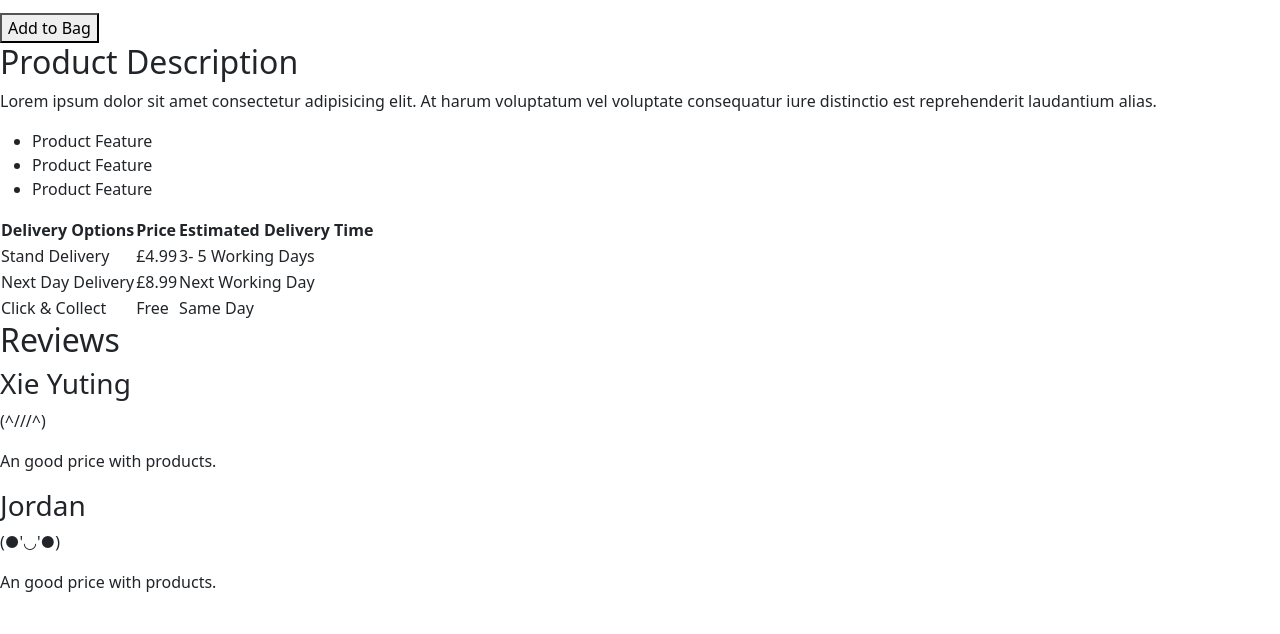
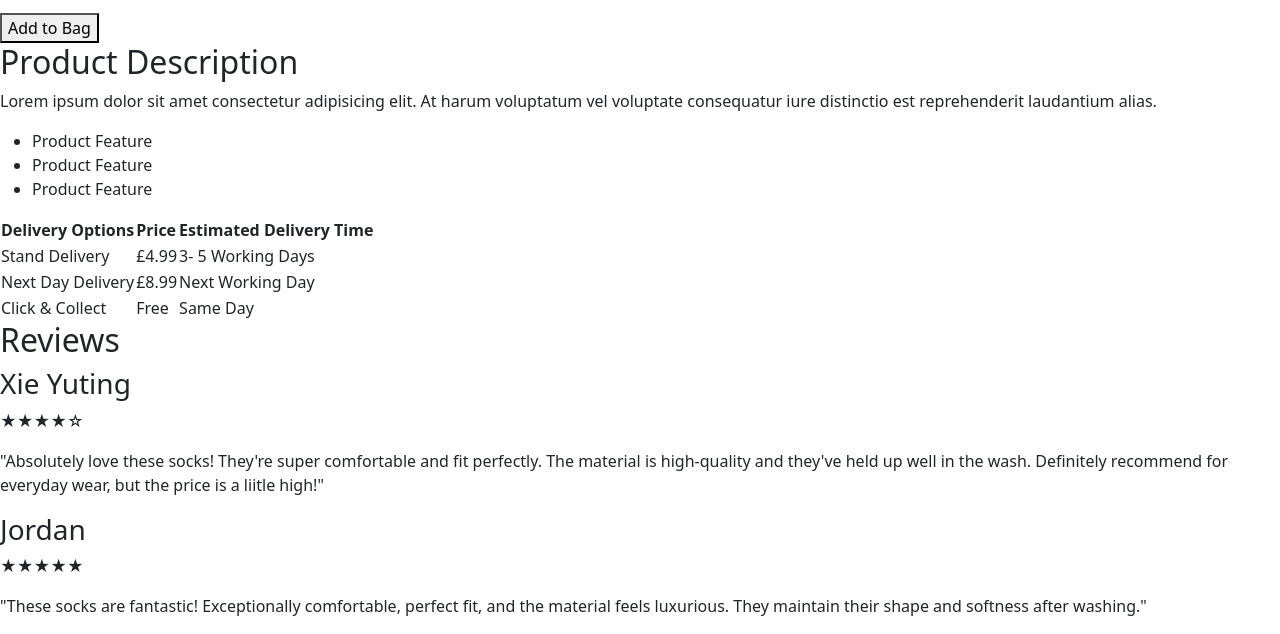
Before and after one commit to YUTING-XIE/DDP-IMA, a plain HTML site: page Week 2 Python (HTML CSS) work/Socks (HTML&CSS)/index.html in a window 1280 px wide. Shown: the part 982-1616 px from the top of the page. Before the commit the page ends 1592 px from the top, so only its background shows below. Drawn offline with nearby package versions, Linux system fonts and the light colour scheme.

Commit message:
Update index.html
Update the reviews part

```diff
--- a/Week 2 Python (HTML CSS) work/Socks (HTML&CSS)/index.html
+++ b/Week 2 Python (HTML CSS) work/Socks (HTML&CSS)/index.html
@@ -90,13 +90,13 @@
         <h2>Reviews</h2>
         <article>
             <h3>Xie Yuting</h3>
-            <p>(^///^)</p>
-            <p>An good price with products.</p>
+            <p>★★★★☆</p>
+            <p>"Absolutely love these socks! They're super comfortable and fit perfectly. The material is high-quality and they've held up well in the wash. Definitely recommend for everyday wear, but the price is a liitle high!"</p>
         </article>
         <article>
             <h3>Jordan</h3>
-            <p>(●'◡'●)</p>
-            <p>An good price with products.</p>
+            <p>★★★★★</p>
+            <p>"These socks are fantastic! Exceptionally comfortable, perfect fit, and the material feels luxurious. They maintain their shape and softness after washing."</p>
         </article>
     </section>
 
```
